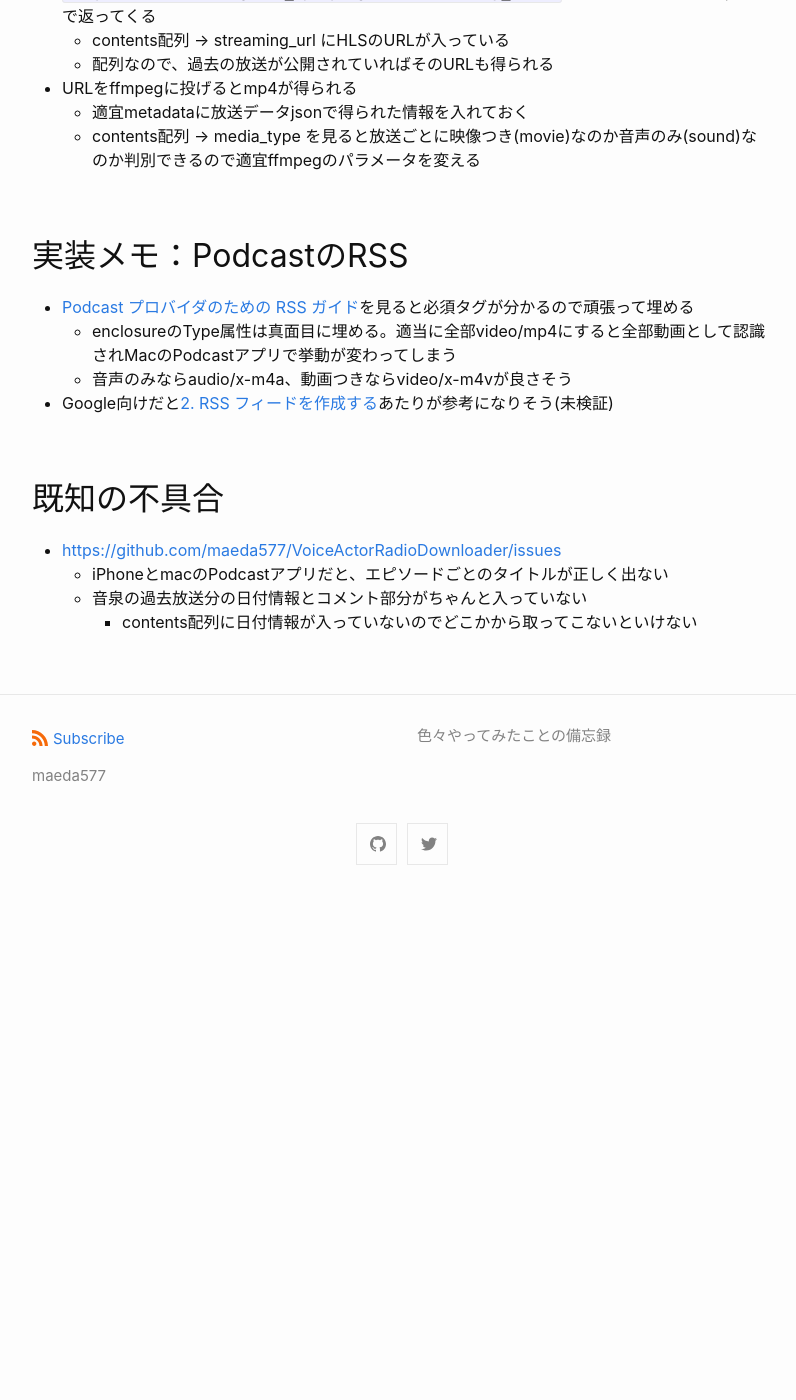
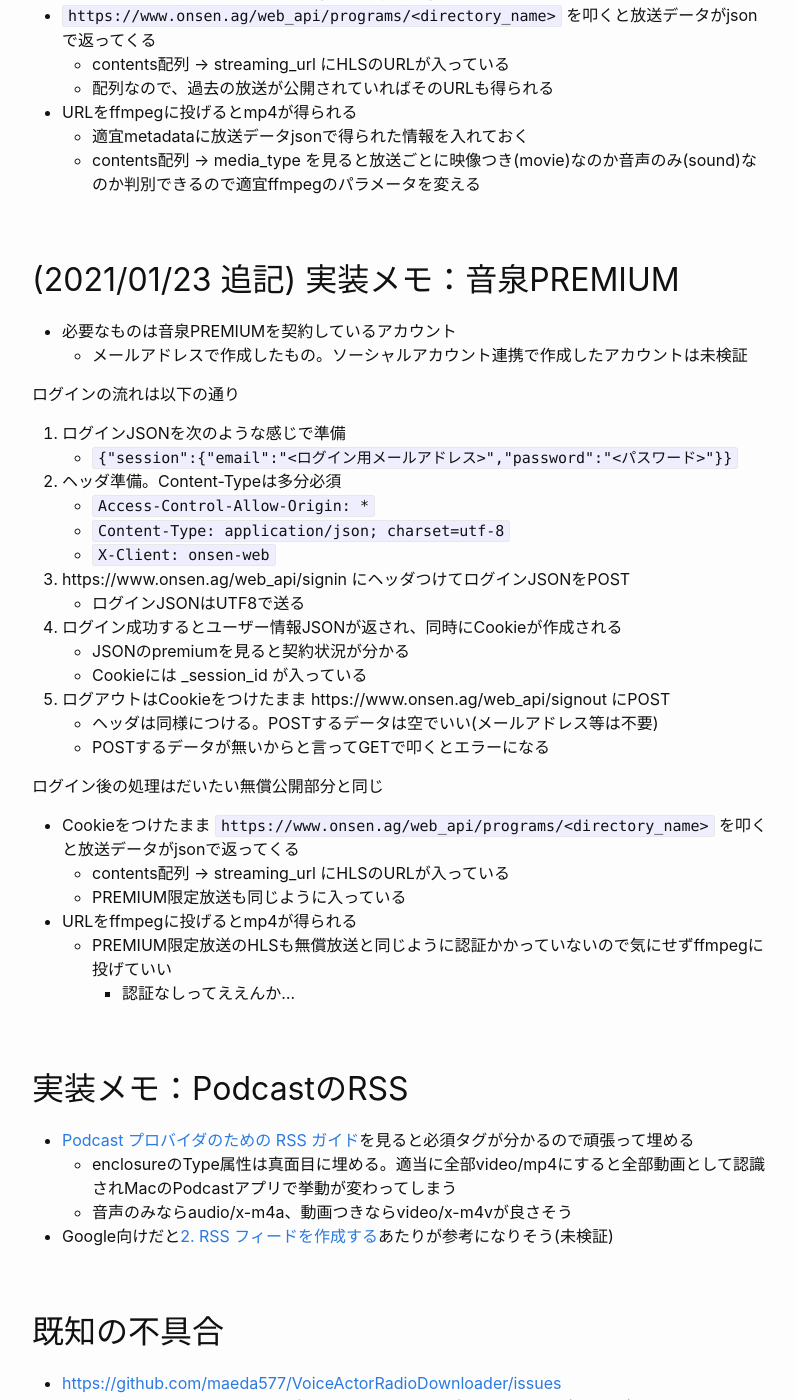
Before and after one commit to maeda577/maeda577.github.io, a Jekyll site: the page built from _posts/2021-01-10-webradio.md, in a window 1280 px wide and 1400 px high, scrolled down 1784 px. Shown: the whole window, without its empty margins (238-1034 px from the left). Built offline with Jekyll 4.4.1, drawn with Linux system fonts in a browser that asks for light colours; before the commit the page ends 2684 px from its top, so only the background shows below that; some of the changed text lies outside the part shown.

Commit message:
記事に追記

```diff
--- a/_posts/2021-01-10-webradio.md
+++ b/_posts/2021-01-10-webradio.md
@@ -13,7 +13,8 @@ date: 2021-01-10 20:37 +0900
 * 対象サービス
     * [響 - HiBiKi Radio Station -](https://hibiki-radio.jp)
     * [インターネットラジオステーション＜音泉＞](https://www.onsen.ag)
-        * 音泉は無料で視聴できるもののみ対応
+        * ~~音泉は無料で視聴できるもののみ対応~~
+        * (2021/01/23 追記)v0.3でPREMIUMも対応
 * 動作環境
     * OS：Ubuntu20.04
     * ソフトウェア：PowerShell, ffmpeg, Apache(Webサーバなら何でもいい)
@@ -57,6 +58,37 @@ date: 2021-01-10 20:37 +0900
     * 適宜metadataに放送データjsonで得られた情報を入れておく
     * contents配列 -> media_type を見ると放送ごとに映像つき(movie)なのか音声のみ(sound)なのか判別できるので適宜ffmpegのパラメータを変える
 
+(2021/01/23 追記) 実装メモ：音泉PREMIUM
+-------------------
+* 必要なものは音泉PREMIUMを契約しているアカウント
+    * メールアドレスで作成したもの。ソーシャルアカウント連携で作成したアカウントは未検証
+
+ログインの流れは以下の通り
+
+1. ログインJSONを次のような感じで準備
+    * `{"session":{"email":"<ログイン用メールアドレス>","password":"<パスワード>"}}`
+1. ヘッダ準備。Content-Typeは多分必須
+    * `Access-Control-Allow-Origin: *`
+    * `Content-Type: application/json; charset=utf-8`
+    * `X-Client: onsen-web`
+1. https://www.onsen.ag/web_api/signin にヘッダつけてログインJSONをPOST
+    * ログインJSONはUTF8で送る
+1. ログイン成功するとユーザー情報JSONが返され、同時にCookieが作成される
+    * JSONのpremiumを見ると契約状況が分かる
+    * Cookieには _session_id が入っている
+1. ログアウトはCookieをつけたまま https://www.onsen.ag/web_api/signout にPOST
+    * ヘッダは同様につける。POSTするデータは空でいい(メールアドレス等は不要)
+    * POSTするデータが無いからと言ってGETで叩くとエラーになる
+
+ログイン後の処理はだいたい無償公開部分と同じ
+
+* Cookieをつけたまま `https://www.onsen.ag/web_api/programs/<directory_name>` を叩くと放送データがjsonで返ってくる
+    * contents配列 -> streaming_url にHLSのURLが入っている
+    * PREMIUM限定放送も同じように入っている
+* URLをffmpegに投げるとmp4が得られる
+    * PREMIUM限定放送のHLSも無償放送と同じように認証かかっていないので気にせずffmpegに投げていい
+        * 認証なしってええんか...
+
 実装メモ：PodcastのRSS
 -------------------
 * [Podcast プロバイダのための RSS ガイド](https://help.apple.com/itc/podcasts_connect/#/itcb54353390)を見ると必須タグが分かるので頑張って埋める
```
